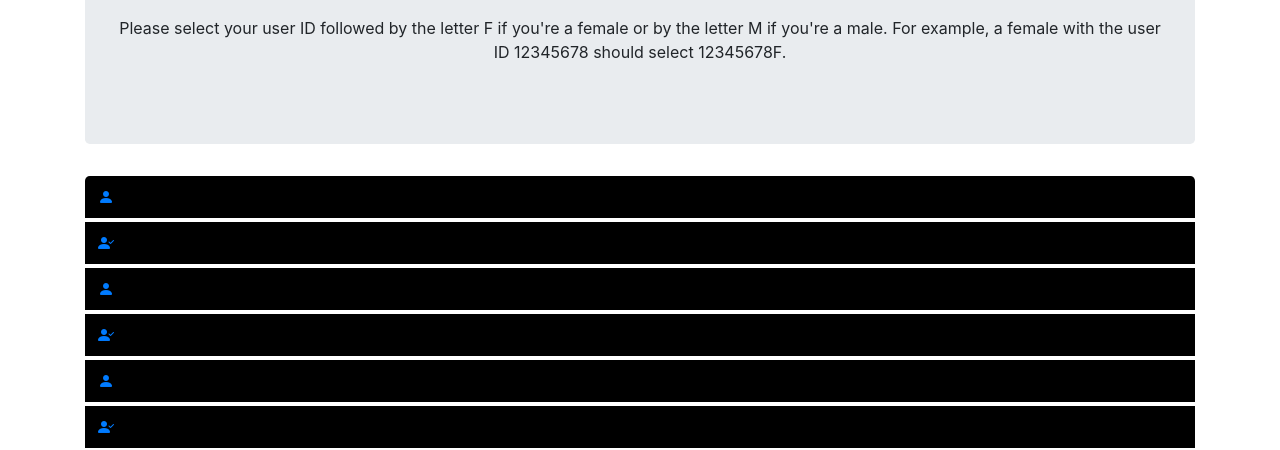
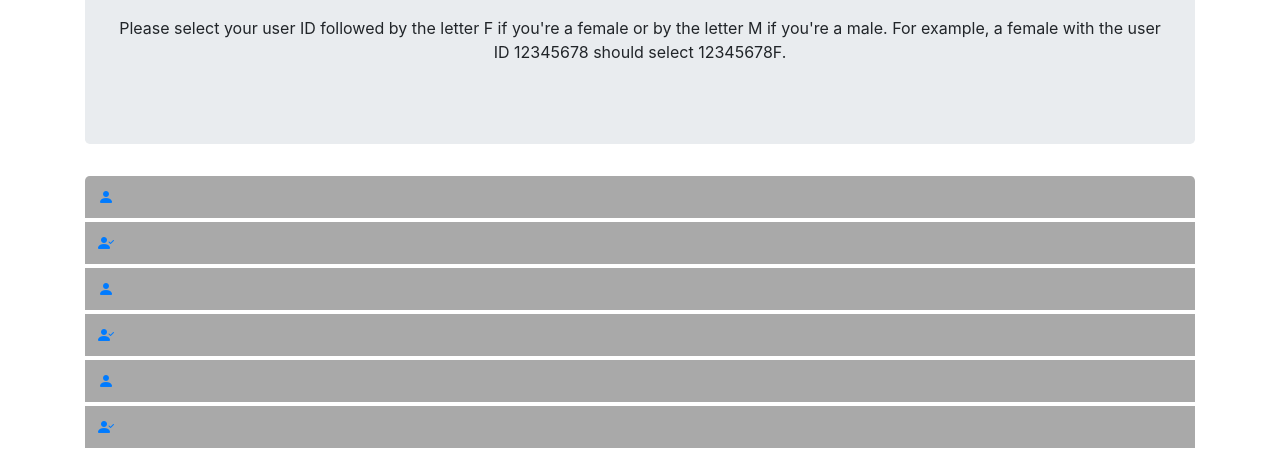
Before and after one commit to LoveGrow1/allusers1, a plain HTML site: page index.html in a window 1280 px wide. Shown: the part 363-813 px from the top of the page. Drawn offline with nearby package versions, Linux system fonts and the light colour scheme.

Commit message:
Update index.html

```diff
--- a/index.html
+++ b/index.html
@@ -21,8 +21,8 @@
     margin-bottom: 5px;
     display: flex;
     align-items: center;
-    width: 40%; /* Decrease the width of each button */
-    background-color: black; /* Change the color of the button */
+    width: 16%; /* Decrease the width of each button by an additional 60% */
+    background-color: darkgray; /* Change the color of the button to dark gray */
   }
 
   .btn i {
```
